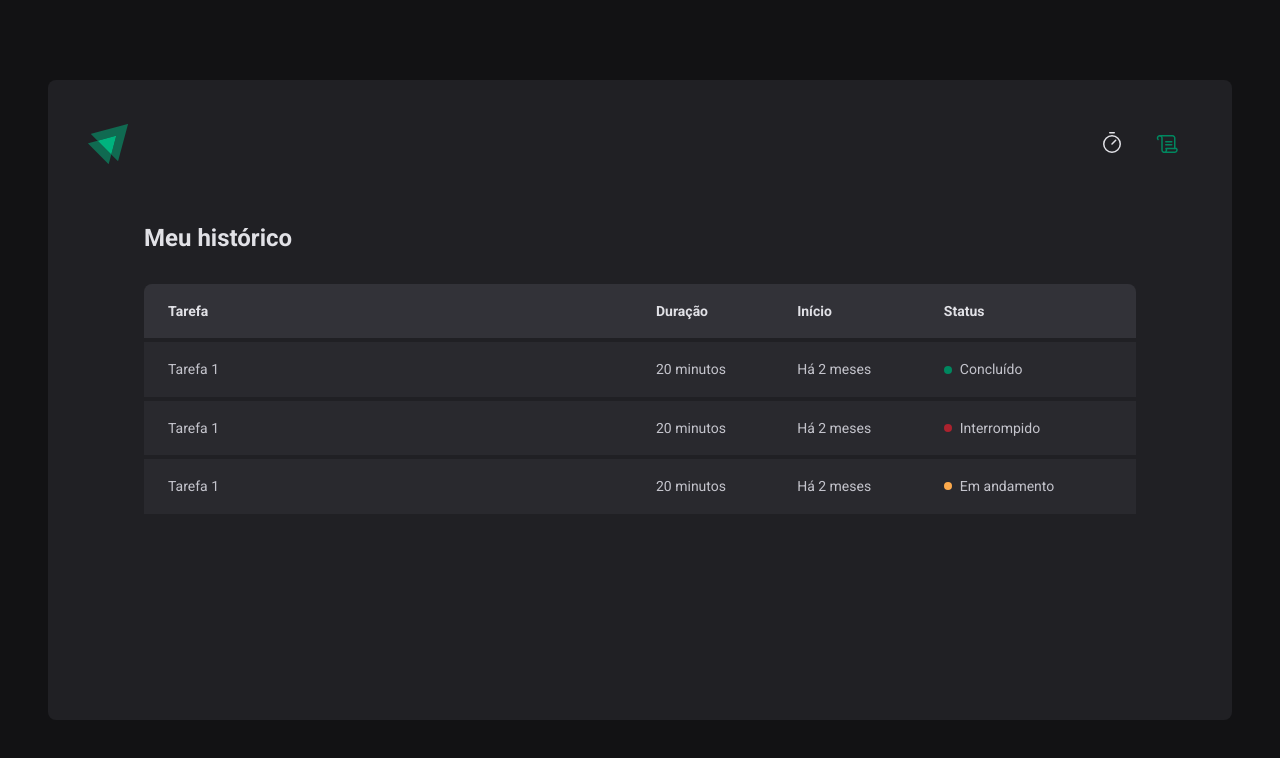
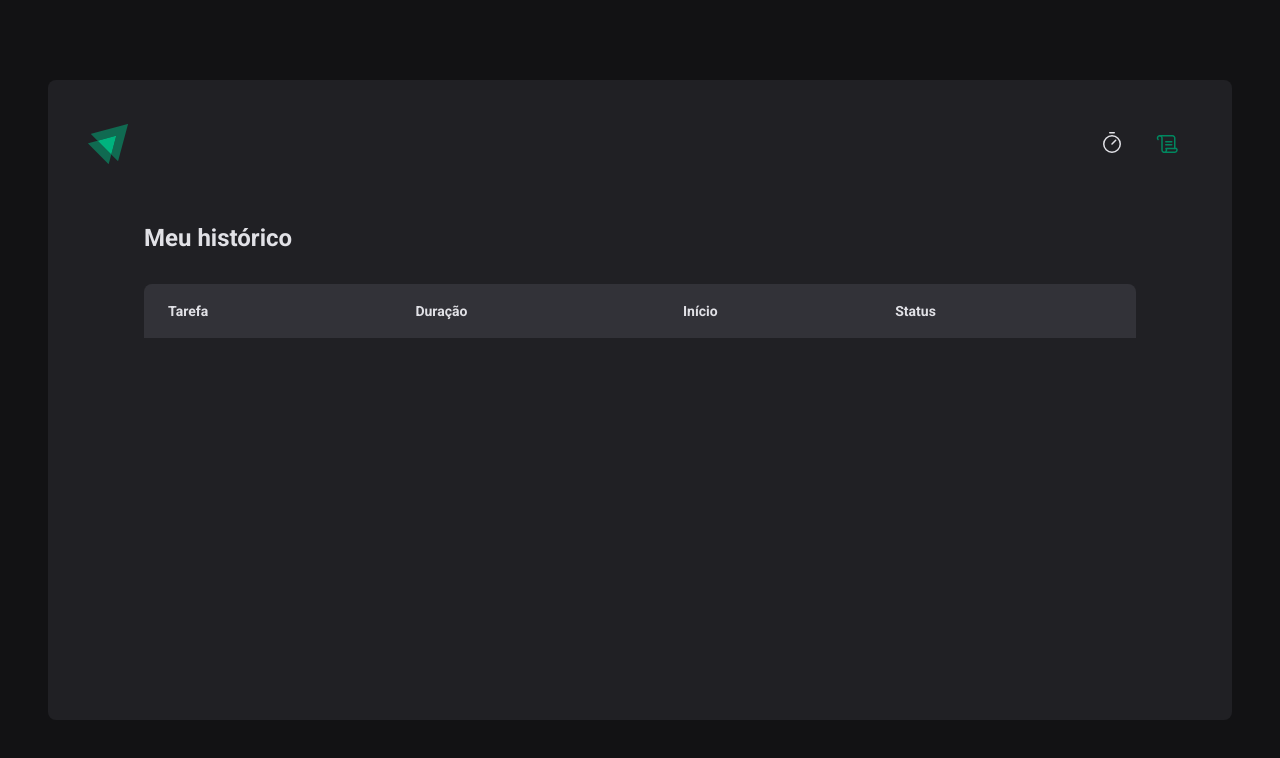
Before and after one commit to yale1995/my-timer, a React (Vite) app: page /history in a window 1280 px wide. Shown: the top 758 px of the page. Built offline with nearby package versions, Linux system fonts and the light colour scheme.

Commit message:
feat: listing all cycles on history page

```diff
--- a/src/pages/History/index.tsx
+++ b/src/pages/History/index.tsx
@@ -22,32 +22,26 @@
           </thead>
 
           <tbody>
-            <tr>
-              <td>Tarefa 1</td>
-              <td>20 minutos</td>
-              <td>Há 2 meses</td>
-              <td>
-                <Status statusColor="green">Concluído</Status>
-              </td>
-            </tr>
+            {cycles.map((cycle) => (
+              <tr key={cycle.id}>
+                <td>{cycle.task}</td>
+                <td>{cycle.minutesAmount} minutos</td>
+                <td>{cycle.startDate.toISOString()}</td>
+                <td>
+                  {cycle.finishedDate && (
+                    <Status statusColor="green">Concluído</Status>
+                  )}
 
-            <tr>
-              <td>Tarefa 1</td>
-              <td>20 minutos</td>
-              <td>Há 2 meses</td>
-              <td>
-                <Status statusColor="red">Interrompido</Status>
-              </td>
-            </tr>
+                  {cycle.interruptedDate && (
+                    <Status statusColor="red">Interrompido</Status>
+                  )}
 
-            <tr>
-              <td>Tarefa 1</td>
-              <td>20 minutos</td>
-              <td>Há 2 meses</td>
-              <td>
-                <Status statusColor="yellow">Em andamento</Status>
-              </td>
-            </tr>
+                  {!cycle.finishedDate && !cycle.interruptedDate && (
+                    <Status statusColor="green">Em Andamento</Status>
+                  )}
+                </td>
+              </tr>
+            ))}
           </tbody>
         </table>
       </HistoryList>
```
